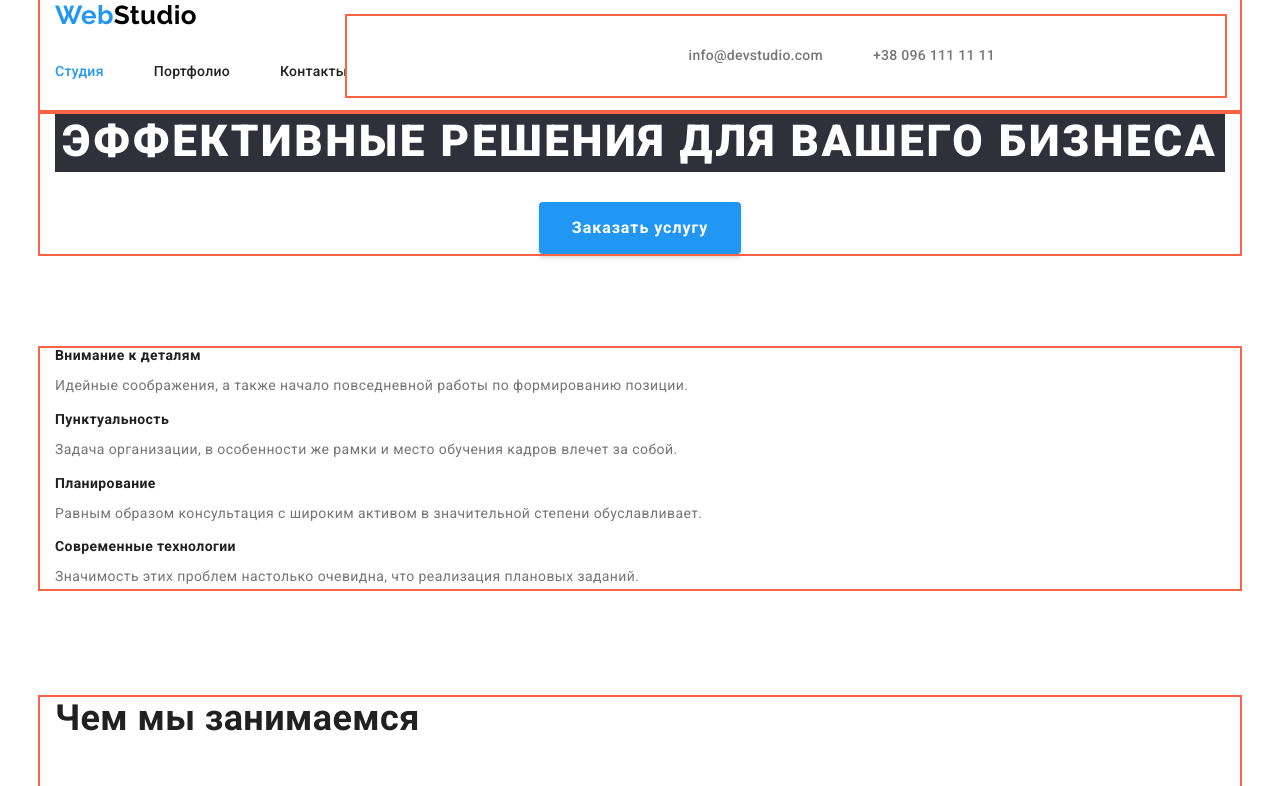
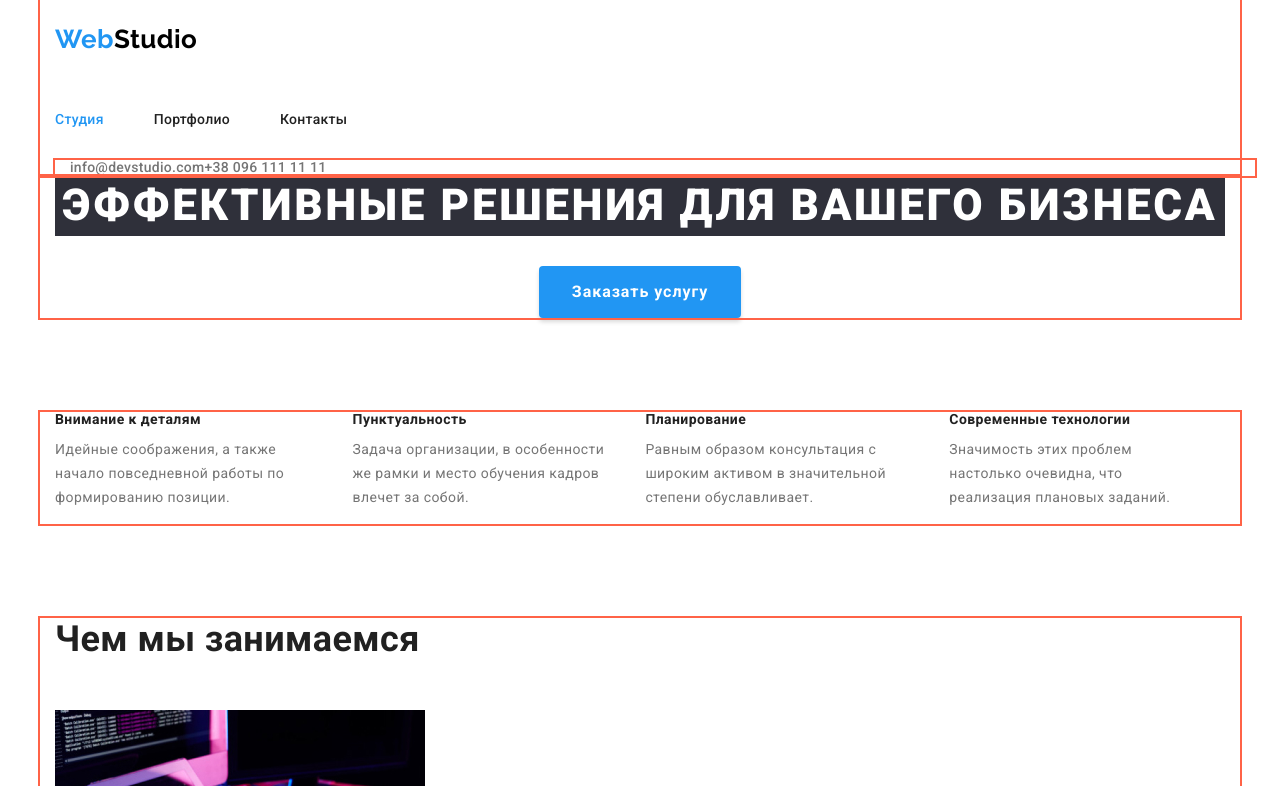
Before and after one commit to AZI-MA/goit-markup-hw-03, a plain HTML site: page index.html in a window 1280 px wide. Shown: the top 786 px of the page. Drawn offline with nearby package versions, Linux system fonts and the light colour scheme.

Commit message:
Update styles.css

```diff
--- a/css/styles.css
+++ b/css/styles.css
@@ -25,13 +25,22 @@ body {
   line-height: 1.71;
 }
 
+/* Utilites */
+.list {
+  padding: 0;
+  margin: 0;
+  list-style: none;
+}
+
 /* Page header */
 
 .page-header {
   background-color: var(--primary-white-color);
 }
 
-.page-header > .container {
+/* Main nav */
+
+.main-nav {
   display: flex;
   align-items: center;
 }
@@ -60,20 +69,27 @@ body {
   line-height: 1.19;
   text-decoration: none;
   margin-right: 93px;
+  padding-top: 24px;
+  padding-bottom: 25px;
+  display: flex;
 }
 
 /* Menu nav */
-
-.menu-nav,
-.contacts-nav {
-  display: flex;
-}
 
 .menu-nav > .item:not(:last-child) {
   margin-right: 50px;
 }
 
+.menu-nav {
+  display: flex;
+  align-items: center;
+}
+
 .menu-nav .link {
+  display: block;
+  padding-top: 32px;
+  padding-bottom: 32px;
+
   color: var(--title-text-color);
 }
 
@@ -93,35 +109,28 @@ body {
   line-height: 1.14;
   letter-spacing: 0.02em;
   text-decoration: none;
-  padding-top: 32px;
-  padding-bottom: 32px;
-  display: block;
 }
 
 /* Contacts nav */
 
+.contacts-nav {
+  display: flex;
+  margin-left: auto;
+}
+
 .contacts-nav .link {
+  display: block;
+
   color: var(--primary-text-color);
+}
+
+.contacts-nav .item + .item {
+  margin-left: 50px;
 }
 
 .contacts-nav .link:hover,
 .contacts-nav .link:focus {
   color: var(--accent-color);
-}
-
-.e-link {
-  margin-left: auto;
-  margin-right: 50px;
-}
-
-.tel-link {
-  margin-right: 215px;
-}
-.list {
-  padding: 0;
-  margin: 0;
-
-  list-style: none;
 }
 
 /* Footer */
@@ -227,9 +236,15 @@ body {
   padding-top: 0;
   padding-bottom: 0;
 }
+
+.section-title.centered {
+  text-align: center;
+}
+
 .section-title {
   margin-top: 0;
   margin-bottom: 50px;
+
   color: var(--title-text-color);
 
   font-weight: 700;
@@ -238,9 +253,15 @@ body {
 }
 
 /* Features */
+
+.feature-list {
+  display: flex;
+}
+
 .feature-list .title {
   margin-top: 0;
   margin-bottom: 10px;
+  margin-right: 30px;
 
   color: var(--title-text-color);
 
```
